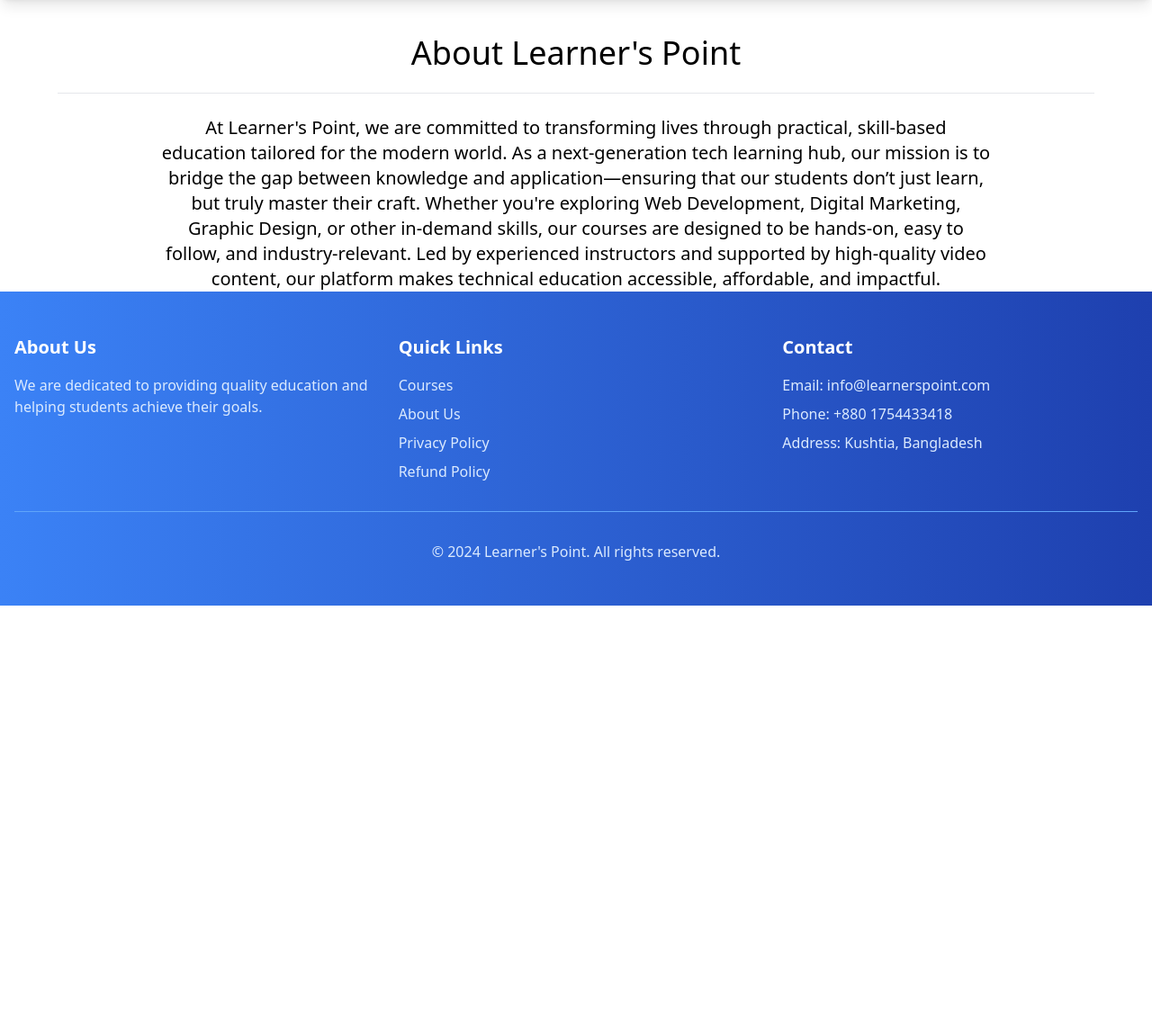
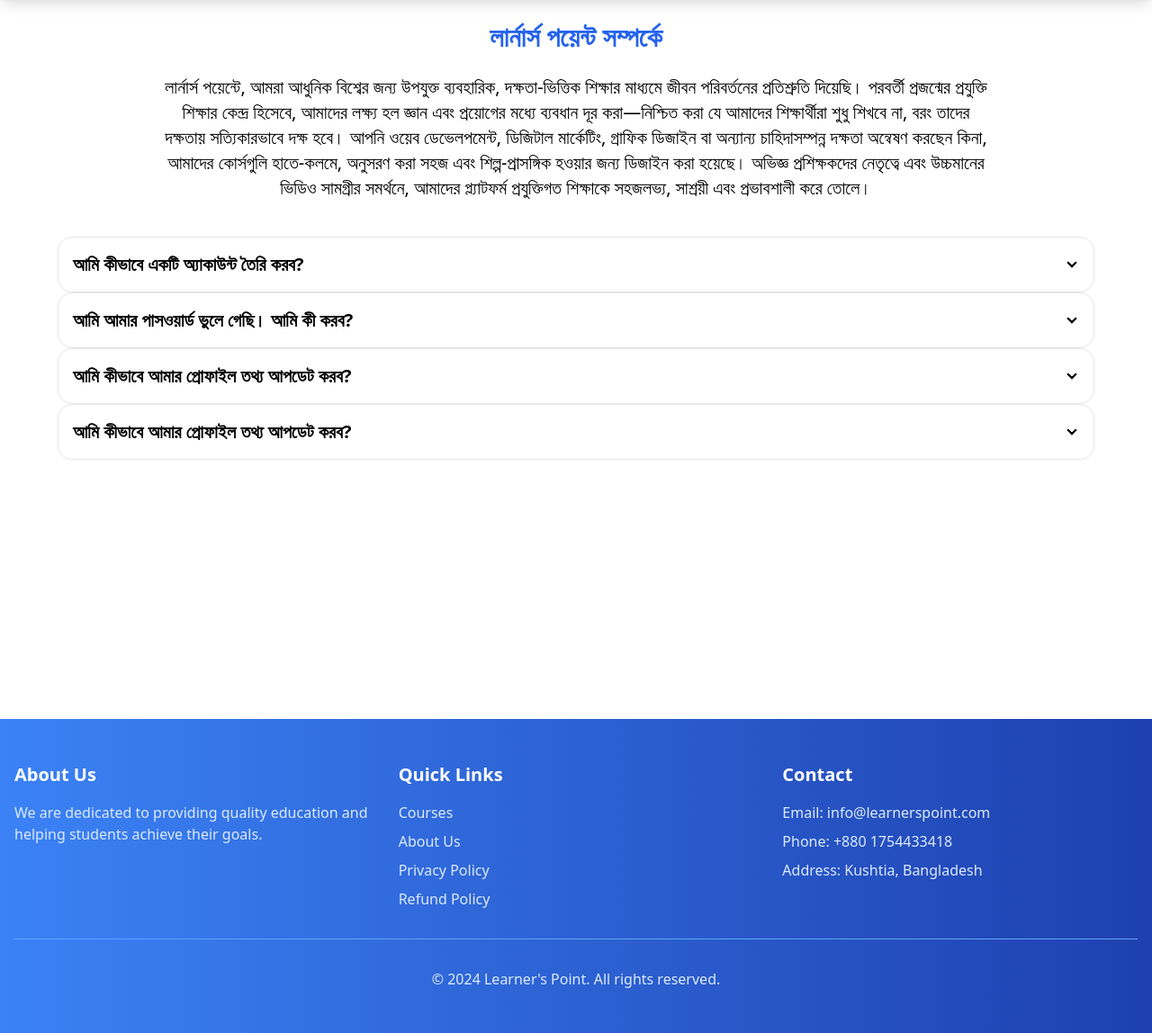
Before and after one commit to abir718/Learning-Point, a Django app: page /about/ in a window 1280 px wide. Shown: the part 105-1253 px from the top of the page at 90% size. Before the commit the page ends 778 px from the top, so only its background shows below. Run offline with Django 5.2, Linux system fonts and the light colour scheme; data that the repository does not hold is empty; some libraries are stand-ins or nearby versions; grey boxes are pictures that could not be loaded.

Commit message:
Update about-us.html

```diff
--- a/app/templates/about-us.html
+++ b/app/templates/about-us.html
@@ -1,23 +1,52 @@
 <!DOCTYPE html>
-<html lang="en" data-theme="light">
+<html lang="bn" data-theme="light">
+
 <head>
   <meta charset="UTF-8">
-  <title>About Learner's Point</title>
+  <title>লার্নার্স পয়েন্ট সম্পর্কে</title>
   <script src="https://cdn.tailwindcss.com"></script>
 </head>
+
 <body class="bg-white text-black">
 
   {%include 'header.html'%}
 
-  <div class="text-center mx-auto w-[90%] flex flex-col">
-    <h1 class="text-4xl font-medium mt-10">About Learner's Point</h1>
-    <hr class="border-gray-200 my-6" />
+  <div class="text-center mx-auto w-[90%] flex flex-col h-screen">
+    <h1 class="text-3xl font-bold my-6 text-blue-600">লার্নার্স পয়েন্ট সম্পর্কে</h1>
     <p class="text-xl w-[80%] mx-auto">
-      At Learner's Point, we are committed to transforming lives through practical, skill-based education tailored for the modern world. As a next-generation tech learning hub, our mission is to bridge the gap between knowledge and application—ensuring that our students don’t just learn, but truly master their craft.
-      Whether you're exploring Web Development, Digital Marketing, Graphic Design, or other in-demand skills, our courses are designed to be hands-on, easy to follow, and industry-relevant. Led by experienced instructors and supported by high-quality video content, our platform makes technical education accessible, affordable, and impactful.
+      লার্নার্স পয়েন্টে, আমরা আধুনিক বিশ্বের জন্য উপযুক্ত ব্যবহারিক, দক্ষতা-ভিত্তিক শিক্ষার মাধ্যমে জীবন পরিবর্তনের প্রতিশ্রুতি দিয়েছি।
+      পরবর্তী প্রজন্মের প্রযুক্তি শিক্ষার কেন্দ্র হিসেবে, আমাদের লক্ষ্য হল জ্ঞান এবং প্রয়োগের মধ্যে ব্যবধান দূর করা—নিশ্চিত করা যে
+      আমাদের শিক্ষার্থীরা শুধু শিখবে না, বরং তাদের দক্ষতায় সত্যিকারভাবে দক্ষ হবে।
+      আপনি ওয়েব ডেভেলপমেন্ট, ডিজিটাল মার্কেটিং, গ্রাফিক ডিজাইন বা অন্যান্য চাহিদাসম্পন্ন দক্ষতা অন্বেষণ করছেন কিনা, আমাদের
+      কোর্সগুলি হাতে-কলমে, অনুসরণ করা সহজ এবং শিল্প-প্রাসঙ্গিক হওয়ার জন্য ডিজাইন করা হয়েছে। অভিজ্ঞ প্রশিক্ষকদের নেতৃত্বে এবং
+      উচ্চমানের ভিডিও সামগ্রীর সমর্থনে, আমাদের প্ল্যাটফর্ম প্রযুক্তিগত শিক্ষাকে সহজলভ্য, সাশ্রয়ী এবং প্রভাবশালী করে তোলে।
     </p>
+    <div class="lg:mt-10 mt-4">
+      <div class="collapse collapse-arrow bg-base-100 border border-base-300 text-left">
+        <input type="checkbox" />
+        <div class="collapse-title font-semibold text-lg md:text-xl">আমি কীভাবে একটি অ্যাকাউন্ট তৈরি করব?</div>
+        <div class="collapse-content text-base md:text-lg">উপরের ডান দিকের কোণায় "সাইন আপ" বোতামে ক্লিক করুন এবং নিবন্ধন প্রক্রিয়া অনুসরণ করুন।</div>
+      </div>
+      <div class="collapse collapse-arrow bg-base-100 border border-base-300 text-left">
+        <input type="checkbox" />
+        <div class="collapse-title font-semibold text-lg md:text-xl">আমি আমার পাসওয়ার্ড ভুলে গেছি। আমি কী করব?</div>
+        <div class="collapse-content text-base md:text-lg">লগইন পৃষ্ঠায় "পাসওয়ার্ড ভুলে গেছেন" এ ক্লিক করুন এবং আপনার ইমেইলে পাঠানো নির্দেশাবলী অনুসরণ করুন।</div>
+      </div>
+      <div class="collapse collapse-arrow bg-base-100 border border-base-300 text-left">
+        <input type="checkbox" />
+        <div class="collapse-title font-semibold text-lg md:text-xl">আমি কীভাবে আমার প্রোফাইল তথ্য আপডেট করব?</div>
+        <div class="collapse-content text-base md:text-lg">পরিবর্তন করতে "আমার অ্যাকাউন্ট" সেটিংসে যান এবং "প্রোফাইল সম্পাদনা" নির্বাচন করুন।</div>
+      </div>
+      <div class="collapse collapse-arrow bg-base-100 border border-base-300 text-left">
+        <input type="checkbox" />
+        <div class="collapse-title font-semibold text-lg md:text-xl">আমি কীভাবে আমার প্রোফাইল তথ্য আপডেট করব?</div>
+        <div class="collapse-content text-base md:text-lg">পরিবর্তন করতে "আমার অ্যাকাউন্ট" সেটিংসে যান এবং "প্রোফাইল সম্পাদনা" নির্বাচন করুন।</div>
+      </div>
+    </div>
+
   </div>
 
   {%include 'footer.html'%}
 </body>
+
 </html>
```
